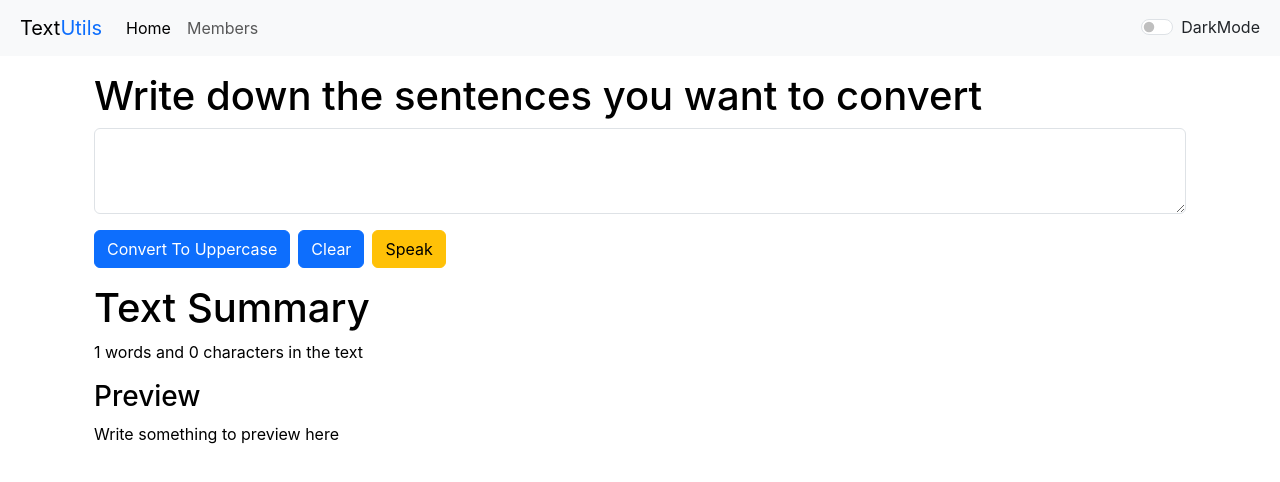
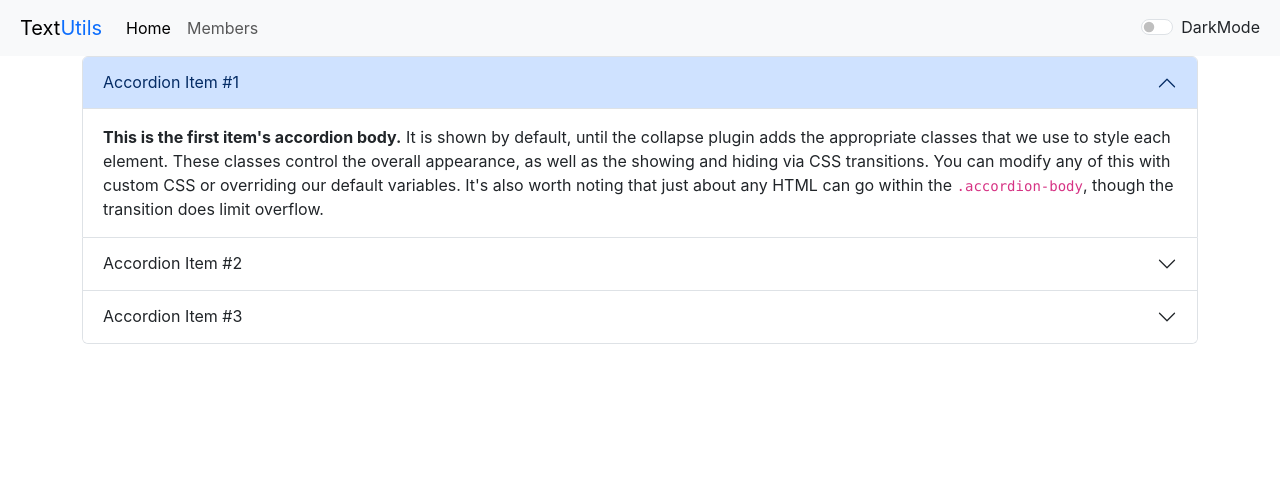
Before and after one commit to supriyobaruab/Learning-React.js, a React (Create React App) app: page /about in a window 1280 px wide. Shown: the top 482 px of the page. Built offline with nearby package versions, Linux system fonts and the light colour scheme.

Commit message:
added router

```diff
--- a/package.json
+++ b/package.json
@@ -8,6 +8,7 @@
     "@testing-library/user-event": "^13.5.0",
     "react": "^18.3.1",
     "react-dom": "^18.3.1",
+    "react-router-dom": "^6.26.2",
     "react-scripts": "5.0.1",
     "web-vitals": "^2.1.4"
   },
--- a/src/App.js
+++ b/src/App.js
@@ -1,29 +1,55 @@
 //import logo from "./logo.svg";
 import "./App.css";
+import About from "./Components/About";
+import Alert from "./Components/Alert";
 import Navbar from "./Components/Navbar";
 import TextForm from "./Components/TextForm";
 import React, { useState } from "react";
+import { BrowserRouter as Router, Routes, Route, Link } from "react-router-dom";
 
 function App() {
+  const [alert, setAlert] = useState(null);
+  const showAlert = (message, type) => {
+    setAlert({
+      msg: message,
+      type: type,
+    });
+    setTimeout(() => {
+      setAlert(null);
+    }, 1500);
+  };
   const [mode, setMode] = useState("light");
   const toggleMode = () => {
     if (mode === "light") {
       setMode("dark");
       document.body.style.backgroundColor = "#042743";
+      showAlert("Dark mood has been enabled", "success");
     } else {
       setMode("light");
       document.body.style.backgroundColor = "white";
+      showAlert("Light mood has been enabled", "success");
     }
   };
+  //Start
   return (
     <>
-      <Navbar mode={mode} toggleMode={toggleMode} />
-      <div className="container my-3">
-        <TextForm
-          header="Write down the sentences you want to convert"
-          mode={mode}
-        />
-      </div>
+      <Router>
+        <Navbar mode={mode} toggleMode={toggleMode} />
+        <Alert alert={alert} />
+        <Routes>
+          <Route path="/about" element={<About />} />
+          <Route
+            path="/"
+            element={
+              <TextForm
+                header="Write down the sentences you want to convert"
+                mode={mode}
+                showAlert={showAlert}
+              />
+            }
+          />
+        </Routes>
+      </Router>
     </>
   );
 }
--- /dev/null
+++ b/src/Components/About.js
@@ -0,0 +1,100 @@
+import React from "react";
+
+export default function About() {
+  return (
+    <div className="container">
+      <div class="accordion" id="accordionExample">
+        <div class="accordion-item">
+          <h2 class="accordion-header">
+            <button
+              class="accordion-button"
+              type="button"
+              data-bs-toggle="collapse"
+              data-bs-target="#collapseOne"
+              aria-expanded="true"
+              aria-controls="collapseOne"
+            >
+              Accordion Item #1
+            </button>
+          </h2>
+          <div
+            id="collapseOne"
+            class="accordion-collapse collapse show"
+            data-bs-parent="#accordionExample"
+          >
+            <div class="accordion-body">
+              <strong>This is the first item's accordion body.</strong> It is
+              shown by default, until the collapse plugin adds the appropriate
+              classes that we use to style each element. These classes control
+              the overall appearance, as well as the showing and hiding via CSS
+              transitions. You can modify any of this with custom CSS or
+              overriding our default variables. It's also worth noting that just
+              about any HTML can go within the <code>.accordion-body</code>,
+              though the transition does limit overflow.
+            </div>
+          </div>
+        </div>
+        <div class="accordion-item">
+          <h2 class="accordion-header">
+            <button
+              class="accordion-button collapsed"
+              type="button"
+              data-bs-toggle="collapse"
+              data-bs-target="#collapseTwo"
+              aria-expanded="false"
+              aria-controls="collapseTwo"
+            >
+              Accordion Item #2
+            </button>
+          </h2>
+          <div
+            id="collapseTwo"
+            class="accordion-collapse collapse"
+            data-bs-parent="#accordionExample"
+          >
+            <div class="accordion-body">
+              <strong>This is the second item's accordion body.</strong> It is
+              hidden by default, until the collapse plugin adds the appropriate
+              classes that we use to style each element. These classes control
+              the overall appearance, as well as the showing and hiding via CSS
+              transitions. You can modify any of this with custom CSS or
+              overriding our default variables. It's also worth noting that just
+              about any HTML can go within the <code>.accordion-body</code>,
+              though the transition does limit overflow.
+            </div>
+          </div>
+        </div>
+        <div class="accordion-item">
+          <h2 class="accordion-header">
+            <button
+              class="accordion-button collapsed"
+              type="button"
+              data-bs-toggle="collapse"
+              data-bs-target="#collapseThree"
+              aria-expanded="false"
+              aria-controls="collapseThree"
+            >
+              Accordion Item #3
+            </button>
+          </h2>
+          <div
+            id="collapseThree"
+            class="accordion-collapse collapse"
+            data-bs-parent="#accordionExample"
+          >
+            <div class="accordion-body">
+              <strong>This is the third item's accordion body.</strong> It is
+              hidden by default, until the collapse plugin adds the appropriate
+              classes that we use to style each element. These classes control
+              the overall appearance, as well as the showing and hiding via CSS
+              transitions. You can modify any of this with custom CSS or
+              overriding our default variables. It's also worth noting that just
+              about any HTML can go within the <code>.accordion-body</code>,
+              though the transition does limit overflow.
+            </div>
+          </div>
+        </div>
+      </div>
+    </div>
+  );
+}
--- /dev/null
+++ b/src/Components/Alert.js
@@ -0,0 +1,13 @@
+import React from "react";
+
+export default function Alert(props) {
+  return (
+    props.alert && (
+      <div>
+        <div class={`alert alert-${props.alert.type}`} role="alert">
+          {props.alert.msg}
+        </div>
+      </div>
+    )
+  );
+}
--- a/src/Components/Navbar.js
+++ b/src/Components/Navbar.js
@@ -1,15 +1,15 @@
 import React from "react";
 // import PropTypes from "prop-types";
-
+import { Link } from "react-router-dom";
 export default function Navbar(props) {
   return (
     <nav
       className={`navbar navbar-expand-lg navbar-${props.mode} bg-${props.mode} px-2`}
     >
       <div className="container-fluid">
-        <a className="navbar-brand" href="/">
+        <Link className="navbar-brand" to="/">
           Text<span className="text-primary">Utils</span>
-        </a>
+        </Link>
         <button
           className="navbar-toggler"
           type="button"
@@ -24,14 +24,14 @@
         <div className="collapse navbar-collapse" id="navbarSupportedContent">
           <ul className="navbar-nav me-auto mb-2 mb-lg-0">
             <li className="nav-item">
-              <a className="nav-link active" aria-current="page" href="/">
+              <Link className="nav-link active" aria-current="page" to="/">
                 Home
-              </a>
+              </Link>
             </li>
             <li className="nav-item">
-              <a className="nav-link" href="/">
+              <Link className="nav-link" to="/About">
                 Members
-              </a>
+              </Link>
             </li>
           </ul>
           {/* <form className="d-flex" role="search">
--- a/src/Components/TextForm.js
+++ b/src/Components/TextForm.js
@@ -6,11 +6,13 @@
     let msg = new SpeechSynthesisUtterance();
     msg.text = text;
     window.speechSynthesis.speak(msg);
+    props.showAlert("Speaking ", "success");
   };
   const handleUpclick = () => {
     console.log("Button was clicked");
     let newText = text.toUpperCase();
     setText(newText);
+    props.showAlert("Converted to uppercase", "success");
   };
   const ChangeHandler = (event) => {
     console.log("onChange");
@@ -18,13 +20,14 @@
   };
   const clearDisplay = () => {
     setText("");
+    props.showAlert("Cleared the text", "success");
   };
   //Main code begin
   const [text, setText] = useState("");
   return (
     <>
       <div
-        className="container"
+        className="container my-3"
         style={{ color: props.mode === `dark` ? `white` : `black` }}
       >
         <h1>{props.header}</h1>
```
Also changed, not shown: 1 other file (tests, documents, lock files or other folders).
